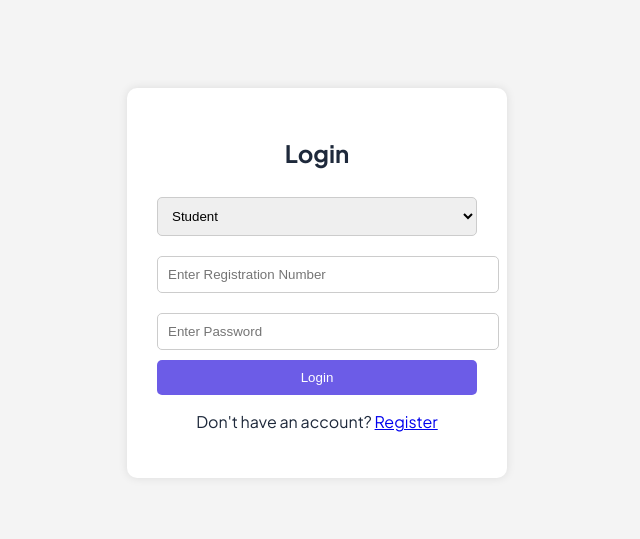
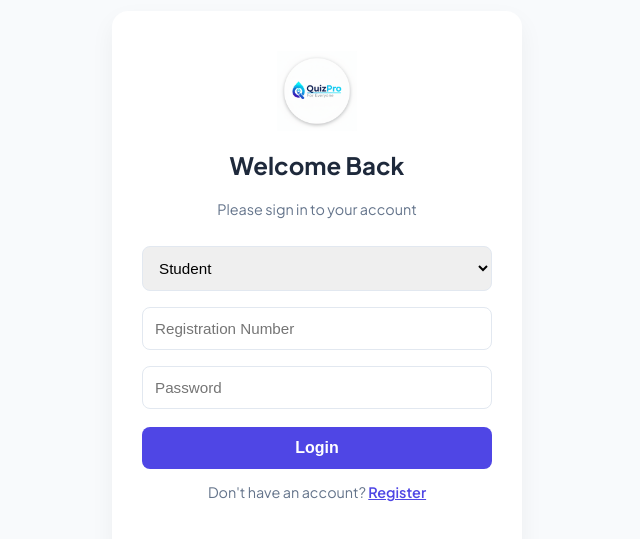
Before and after one commit to DileepKumar-01/quiz-frontend, a React (Vite) app: page / in a window 1280 px wide. Shown: the part 117-656 px from the top of the page, without its empty margins (323-963 px from the left). Built offline with nearby package versions, Linux system fonts and the light colour scheme.

Commit message:
UI: Finalized QuizPro logo integration across Login and Dashboard

```diff
--- a/index.html
+++ b/index.html
@@ -3,11 +3,12 @@
   <head>
     <meta charset="UTF-8" />
     <meta name="viewport" content="width=device-width, initial-scale=1.0" />
-    <title>Quiz App</title>
+    <link rel="icon" type="image/png" href="/src/assets/logo.png" />
+    <title>QuizPro - For Everyone</title>
+
     <link rel="preconnect" href="https://fonts.googleapis.com">
-<link rel="preconnect" href="https://fonts.gstatic.com" crossorigin>
-<link href="https://fonts.googleapis.com/css2?family=Poppins:wght@400&display=swap" rel="stylesheet">
-
+    <link rel="preconnect" href="https://fonts.gstatic.com" crossorigin>
+    <link href="https://fonts.googleapis.com/css2?family=Poppins:wght@400&family=Plus+Jakarta+Sans:wght@400;500;600;700&display=swap" rel="stylesheet">
   </head>
   <body>
     <div id="root"></div>
--- a/src/pages/Login.jsx
+++ b/src/pages/Login.jsx
@@ -1,6 +1,8 @@
 import { useState } from "react";
 import { Link, useNavigate } from "react-router-dom";
 import api from "../api";
+// ✅ IMPORT LOGO
+import logo from "../assets/logo.png";
 
 export default function Login() {
   const [role, setRole] = useState("student");
@@ -18,7 +20,6 @@ export default function Login() {
 
     try {
       setLoading(true);
-      // ✅ FIXED: Using api instance with simplified path
       const response = await api.post("/auth/login", {
         regNo: regNo.trim(),
         password: password.trim(),
@@ -35,7 +36,6 @@ export default function Login() {
         }
       }
     } catch (error) {
-      console.error("Login Error:", error);
       const message = error.response?.data?.message || "Server Error: Backend unreachable";
       alert(message);
     } finally {
@@ -46,27 +46,32 @@ export default function Login() {
   return (
     <div style={styles.container}>
       <div style={styles.box}>
-        <h2>Login</h2>
+        {/* ✅ ADDED LOGO HERE */}
+        <img src={logo} alt="QuizPro" style={styles.logo} />
+        <h2 style={{marginTop: 0, color: "#1e293b"}}>Welcome Back</h2>
+        <p style={{color: "#64748b", marginBottom: "20px", fontSize: "0.9rem"}}>Please sign in to your account</p>
+
         <form onSubmit={handleLogin}>
           <select value={role} onChange={(e) => setRole(e.target.value)} style={styles.input} disabled={loading}>
             <option value="student">Student</option>
             <option value="teacher">Teacher</option>
           </select>
-          <input type="text" placeholder={role === "student" ? "Enter Registration Number" : "Enter Teacher ID"} value={regNo} onChange={(e) => setRegNo(e.target.value)} style={styles.input} disabled={loading} />
-          <input type="password" placeholder="Enter Password" value={password} onChange={(e) => setPassword(e.target.value)} style={styles.input} disabled={loading} />
+          <input type="text" placeholder={role === "student" ? "Registration Number" : "Teacher ID"} value={regNo} onChange={(e) => setRegNo(e.target.value)} style={styles.input} disabled={loading} />
+          <input type="password" placeholder="Password" value={password} onChange={(e) => setPassword(e.target.value)} style={styles.input} disabled={loading} />
           <button type="submit" style={{ ...styles.button, opacity: loading ? 0.7 : 1, cursor: loading ? "not-allowed" : "pointer" }} disabled={loading}>
-            {loading ? "Logging in..." : "Login"}
+            {loading ? "Verifying..." : "Login"}
           </button>
         </form>
-        <p>Don't have an account? <Link to="/register">Register</Link></p>
+        <p style={{fontSize: "0.9rem", color: "#64748b"}}>Don't have an account? <Link to="/register" style={{color: "#4f46e5", fontWeight: "600"}}>Register</Link></p>
       </div>
     </div>
   );
 }
 
 const styles = {
-  container: { display: "flex", justifyContent: "center", alignItems: "center", height: "100vh", backgroundColor: "#f4f4f4" },
-  box: { background: "white", padding: "30px", borderRadius: "10px", boxShadow: "0 0 10px rgba(0,0,0,0.1)", width: "320px", textAlign: "center" },
-  input: { width: "100%", padding: "10px", margin: "10px 0", borderRadius: "5px", border: "1px solid #ccc" },
-  button: { width: "100%", padding: "10px", backgroundColor: "#6c5ce7", color: "white", border: "none", borderRadius: "5px" }
+  container: { display: "flex", justifyContent: "center", alignItems: "center", height: "100vh", backgroundColor: "#f8fafc" },
+  box: { background: "white", padding: "40px 30px", borderRadius: "16px", boxShadow: "0 10px 25px rgba(0,0,0,0.05)", width: "350px", textAlign: "center" },
+  logo: { width: "80px", marginBottom: "15px" }, // Logo size
+  input: { width: "100%", padding: "12px", margin: "8px 0", borderRadius: "8px", border: "1px solid #e2e8f0", boxSizing: "border-box", fontSize: "0.95rem" },
+  button: { width: "100%", padding: "12px", backgroundColor: "#4f46e5", color: "white", border: "none", borderRadius: "8px", fontWeight: "600", marginTop: "10px", fontSize: "1rem" }
 };
--- a/src/pages/Studentdashboard.jsx
+++ b/src/pages/Studentdashboard.jsx
@@ -1,7 +1,8 @@
 import { useState, useEffect, useRef } from "react";
 import { useNavigate } from "react-router-dom";
 import "./TeacherDashboard.css"; // Reuse existing styles for consistency
-
+// ✅ IMPORT LOGO
+import logo from "../assets/logo.png";
 
 export default function StudentDashboard() {
   const navigate = useNavigate();
@@ -90,7 +91,7 @@ export default function StudentDashboard() {
     setIsUpdating(true); // Start "Click Feel" loading state
 
     try {
-      // ✅ MODIFIED URL BELOW
+      //  MODIFIED URL BELOW
       const response = await fetch(`https://quiz-backend-68mu.onrender.com/api/auth/update-profile/${user.id}`, {
         method: "PUT",
         headers: { "Content-Type": "application/json" },
@@ -140,7 +141,11 @@ export default function StudentDashboard() {
     <div className="dashboard-container">
       {/* NAVBAR MATCHING TEACHER VIEW */}
       <nav className="navbar">
-        <h2 style={{margin: 0}}>Quiz<span style={{color: 'var(--primary)'}}>Pro</span></h2>
+        {/* ✅ LOGO INTEGRATED HERE */}
+        <div style={{display: 'flex', alignItems: 'center', gap: '10px', cursor: 'pointer'}} onClick={() => navigate("/studentdashboard")}>
+           <img src={logo} alt="QuizPro Logo" style={{height: '40px', width: 'auto'}} />
+           <h2 style={{margin: 0}}>Quiz<span style={{color: 'var(--primary)'}}>Pro</span></h2>
+        </div>
 
         <div className="profile-section">
           <div className="profile-trigger" onClick={() => setShowDropdown(!showDropdown)}>
@@ -299,7 +304,7 @@ export default function StudentDashboard() {
 
                   return (
                     <tr key={index} style={{borderBottom: '1px solid #f1f5f9'}}>
-                      <td style={{padding: '15px', fontWeight: '700', color: '#1e293b'}}>{item.quizTitle}</td>
+                      <td style={{padding: '15px', fontWeight: '700', color: '#1e292b'}}>{item.quizTitle}</td>
                       <td style={{padding: '15px', color: '#475569'}}>{item.score} / {item.totalMarks}</td>
                       <td style={{padding: '15px', width: '30%'}}>
                         <div style={{display: 'flex', alignItems: 'center', gap: '10px'}}>
```
Also changed, not shown: src/assets/data.js (deleted, +0 -42 lines), src/assets/logo.png (added).
